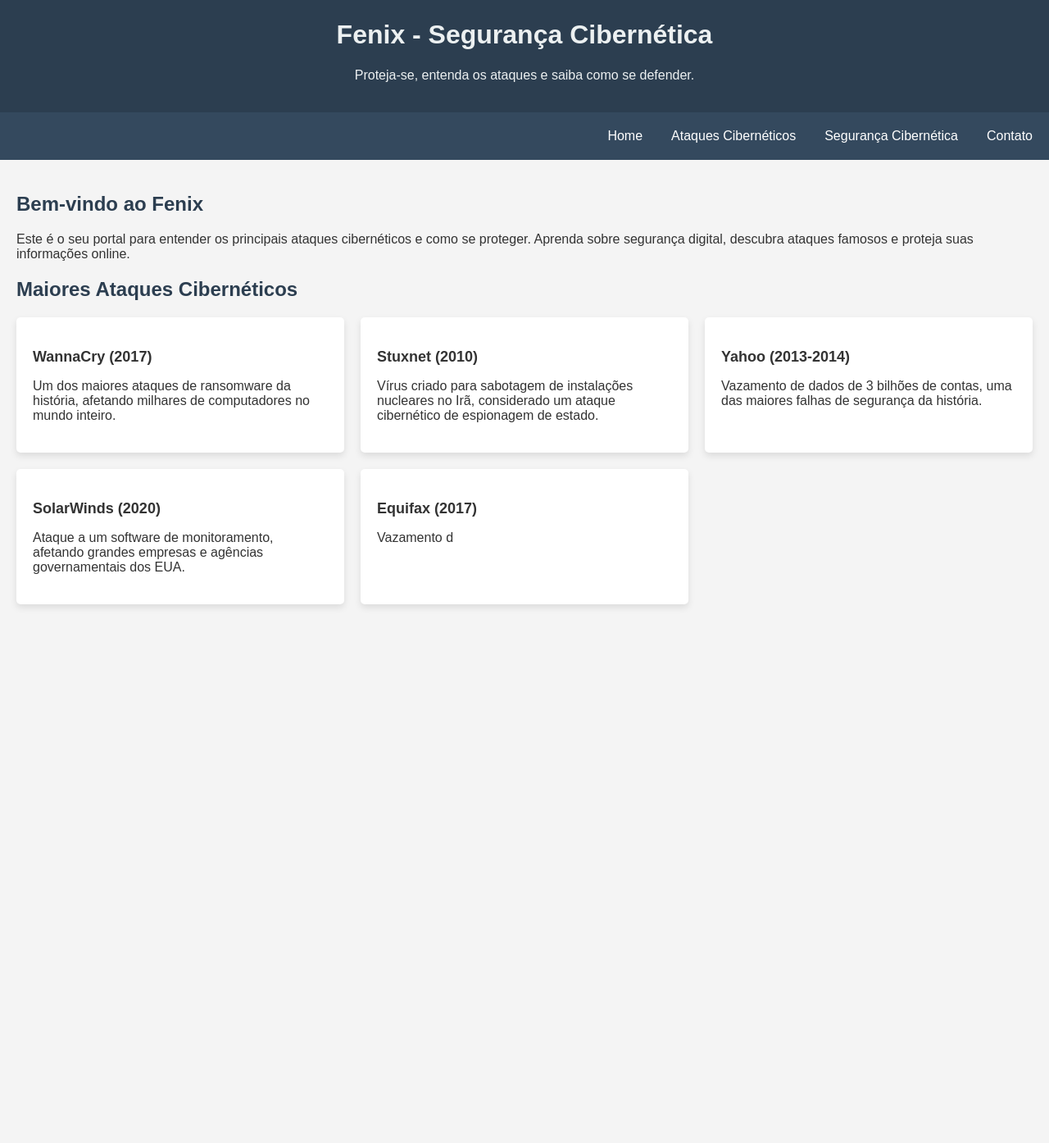
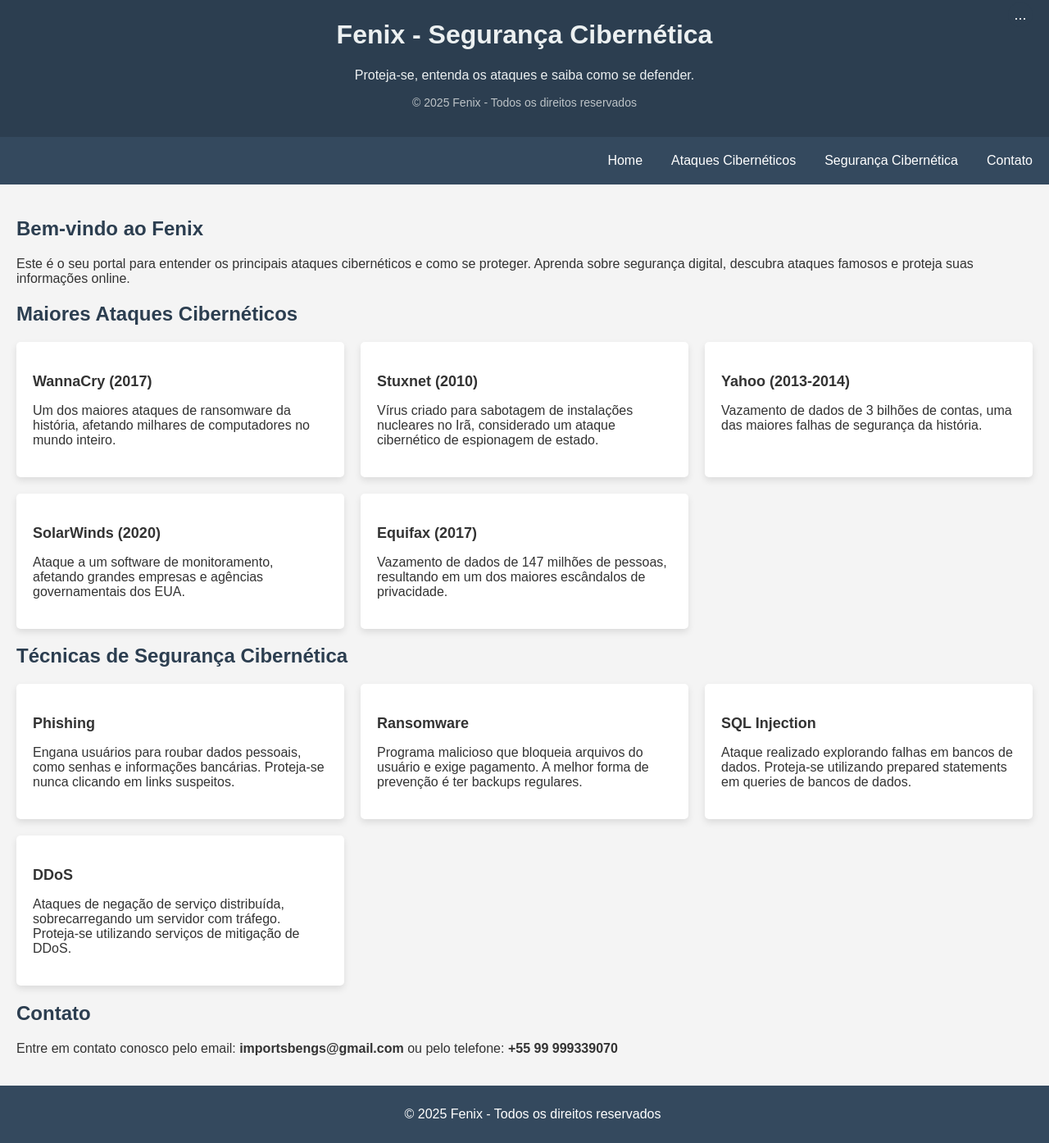
Before and after one commit to Blackhatfenix/CisonAvaliate, a plain HTML site: page index.html in a window 1280 px wide. Shown: the part 17-1411 px from the top of the page at 82% size. Before the commit the page ends 800 px from the top, so only its background shows below. Drawn offline with Linux system fonts and the light colour scheme.

Commit message:
Atualizando site com novo código

```diff
--- a/index.html
+++ b/index.html
@@ -20,6 +20,11 @@
             color: #ecf0f1;
             padding: 20px;
             text-align: center;
+        }
+        .rights-reserved {
+            font-size: 14px;
+            color: #bdc3c7;
+            margin-top: 5px;
         }
         nav {
             display: flex;
@@ -111,6 +116,7 @@
 <header>
     <h1>Fenix - Segurança Cibernética</h1>
     <p>Proteja-se, entenda os ataques e saiba como se defender.</p>
+    <p class="rights-reserved">&copy; 2025 Fenix - Todos os direitos reservados</p>
 </header>
 
 <nav>
@@ -147,4 +153,61 @@
             </div>
             <div>
                 <h3>Equifax (2017)</h3>
-                <p>Vazamento d
+                <p>Vazamento de dados de 147 milhões de pessoas, resultando em um dos maiores escândalos de privacidade.</p>
+            </div>
+        </div>
+    </div>
+
+    <div id="security">
+        <h2 class="section-title">Técnicas de Segurança Cibernética</h2>
+        <div class="content">
+            <div>
+                <h3>Phishing</h3>
+                <p>Engana usuários para roubar dados pessoais, como senhas e informações bancárias. Proteja-se nunca clicando em links suspeitos.</p>
+            </div>
+            <div>
+                <h3>Ransomware</h3>
+                <p>Programa malicioso que bloqueia arquivos do usuário e exige pagamento. A melhor forma de prevenção é ter backups regulares.</p>
+            </div>
+            <div>
+                <h3>SQL Injection</h3>
+                <p>Ataque realizado explorando falhas em bancos de dados. Proteja-se utilizando prepared statements em queries de bancos de dados.</p>
+            </div>
+            <div>
+                <h3>DDoS</h3>
+                <p>Ataques de negação de serviço distribuída, sobrecarregando um servidor com tráfego. Proteja-se utilizando serviços de mitigação de DDoS.</p>
+            </div>
+        </div>
+    </div>
+
+    <div id="contact">
+        <h2 class="section-title">Contato</h2>
+        <p>Entre em contato conosco pelo email: <strong>importsbengs@gmail.com</strong> ou pelo telefone: <strong>+55 99 999339070</strong></p>
+    </div>
+</div>
+
+<footer>
+    <p>&copy; 2025 Fenix - Todos os direitos reservados</p>
+</footer>
+
+<div class="three-dots" onclick="toggleMenu()">...</div>
+<div class="menu" id="menu">
+    <a href="#home">Início</a>
+    <a href="#attacks">Ataques Cibernéticos</a>
+    <a href="#security">Segurança Cibernética</a>
+    <a href="#contact">Contato</a>
+</div>
+
+<script>
+    function toggleMenu() {
+        var menu = document.getElementById('menu');
+        if (menu.style.display === 'block') {
+            menu.style.display = 'none';
+        } else {
+            menu.style.display = 'block';
+        }
+    }
+</script>
+
+</body>
+</html>
```
